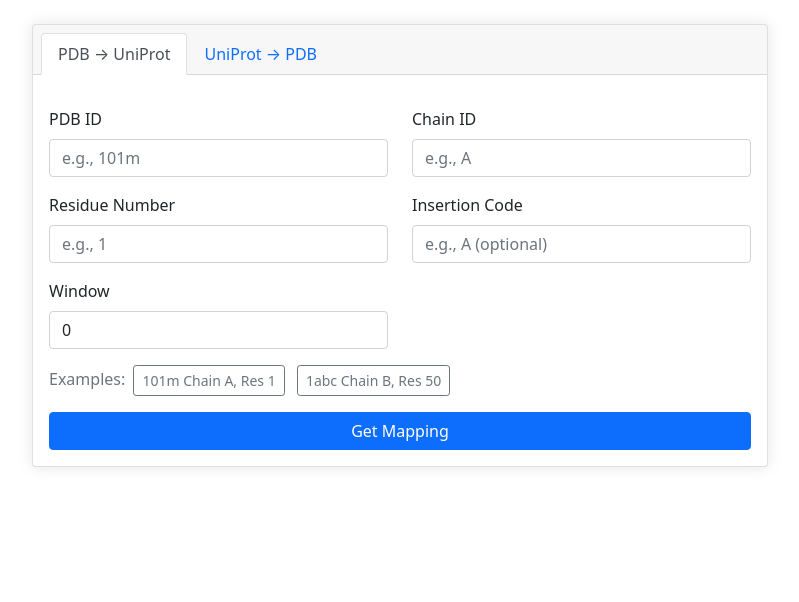
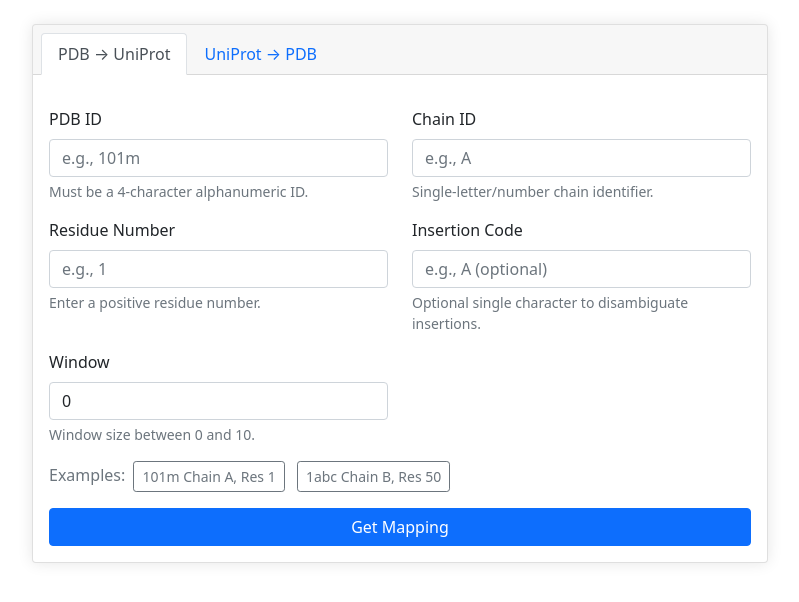
Before and after one commit to MicheleBonus/resx, a Flask app: page / in a window 1280 px wide. Shown: the part 56-658 px from the top of the page, without its empty margins (240-1039 px from the left). Run offline with Flask 3, Linux system fonts and the light colour scheme.

Commit message:
Add client-side validation to mapping forms

```diff
--- a/templates/index.html
+++ b/templates/index.html
@@ -21,24 +21,29 @@
                 <div class="col-md-6">
                   <label class="form-label">PDB ID</label>
                   <input type="text" class="form-control" name="pdb_id"
-                         placeholder="e.g., 101m" maxlength="4" required />
+                         placeholder="e.g., 101m" maxlength="4" pattern="[A-Za-z0-9]{4}" title="Four alphanumeric characters"
+                         required />
+                  <div class="form-text text-muted">Must be a 4-character alphanumeric ID.</div>
                 </div>
                 <div class="col-md-6">
                   <label class="form-label">Chain ID</label>
                   <input type="text" class="form-control" name="chain_id"
-                         placeholder="e.g., A" maxlength="1" required />
+                         placeholder="e.g., A" maxlength="1" pattern="[A-Za-z0-9]" title="Single alphanumeric character" required />
+                  <div class="form-text text-muted">Single-letter/number chain identifier.</div>
                 </div>
               </div>
               <div class="row mb-3">
                 <div class="col-md-6">
                   <label class="form-label">Residue Number</label>
                   <input type="number" class="form-control" name="residue"
-                         placeholder="e.g., 1" required />
+                         placeholder="e.g., 1" min="1" required />
+                  <div class="form-text text-muted">Enter a positive residue number.</div>
                 </div>
                 <div class="col-md-6">
                   <label class="form-label">Insertion Code</label>
                   <input type="text" class="form-control" name="insertion_code"
-                         placeholder="e.g., A (optional)" maxlength="1" />
+                         placeholder="e.g., A (optional)" maxlength="1" pattern="[A-Za-z0-9]?" title="Optional single alphanumeric character" />
+                  <div class="form-text text-muted">Optional single character to disambiguate insertions.</div>
                 </div>
               </div>
               <div class="row mb-3">
@@ -46,6 +51,7 @@
                   <label class="form-label">Window</label>
                   <input type="number" class="form-control" name="window"
                          value="0" min="0" max="10" />
+                  <div class="form-text text-muted">Window size between 0 and 10.</div>
                 </div>
               </div>
               <div class="text-muted mb-3">
@@ -69,18 +75,21 @@
               <div class="mb-3">
                 <label class="form-label">UniProt ID</label>
                 <input type="text" class="form-control" name="uniprot_id"
-                       placeholder="e.g., P02185" required />
+                       placeholder="e.g., P02185" maxlength="10" pattern="[A-Za-z0-9]{6,10}" title="6-10 alphanumeric characters" required />
+                <div class="form-text text-muted">6–10 character alphanumeric UniProt accession.</div>
               </div>
               <div class="row mb-3">
                 <div class="col-md-6">
                   <label class="form-label">Residue Number</label>
                   <input type="number" class="form-control" name="residue"
-                         placeholder="e.g., 1" required />
+                         placeholder="e.g., 1" min="1" required />
+                  <div class="form-text text-muted">Enter a positive residue number.</div>
                 </div>
                 <div class="col-md-6">
                   <label class="form-label">Window</label>
                   <input type="number" class="form-control" name="window"
                          value="0" min="0" max="10" />
+                  <div class="form-text text-muted">Window size between 0 and 10.</div>
                 </div>
               </div>
               <div class="text-muted mb-3">
@@ -143,6 +152,17 @@ const exportButtons = [
     document.querySelector('#results button[onclick="downloadCSV()"]'),
     document.querySelector('#results button[onclick="downloadJSON()"]')
 ];
+const errorDiv = document.getElementById('error');
+
+function showError(message) {
+    errorDiv.textContent = message;
+    errorDiv.style.display = 'block';
+}
+
+function clearError() {
+    errorDiv.textContent = '';
+    errorDiv.style.display = 'none';
+}
 
 function setExportButtonsEnabled(enabled) {
     exportButtons.forEach(button => {
@@ -152,6 +172,56 @@ function setExportButtonsEnabled(enabled) {
 }
 
 setExportButtonsEnabled(false);
+
+function validateWindowValue(value) {
+    const windowValue = Number(value);
+    if (!Number.isInteger(windowValue) || windowValue < 0 || windowValue > 10) {
+        return 'Window must be an integer between 0 and 10.';
+    }
+    return null;
+}
+
+function validatePdbFormData(formData) {
+    const pdbId = (formData.get('pdb_id') || '').trim();
+    const chainId = (formData.get('chain_id') || '').trim();
+    const residue = Number(formData.get('residue'));
+    const insertionCode = (formData.get('insertion_code') || '').trim();
+    const windowError = validateWindowValue(formData.get('window'));
+
+    if (!/^[A-Za-z0-9]{4}$/.test(pdbId)) {
+        return 'PDB ID must be exactly four letters or numbers (e.g., 101m).';
+    }
+
+    if (!/^[A-Za-z0-9]$/.test(chainId)) {
+        return 'Chain ID must be a single letter or number (e.g., A).';
+    }
+
+    if (!Number.isInteger(residue) || residue < 1) {
+        return 'Residue number must be a positive integer.';
+    }
+
+    if (insertionCode && !/^[A-Za-z0-9]$/.test(insertionCode)) {
+        return 'Insertion code must be a single letter or number if provided.';
+    }
+
+    return windowError;
+}
+
+function validateUniProtFormData(formData) {
+    const uniprotId = (formData.get('uniprot_id') || '').trim();
+    const residue = Number(formData.get('residue'));
+    const windowError = validateWindowValue(formData.get('window'));
+
+    if (!/^[A-Za-z0-9]{6,10}$/.test(uniprotId)) {
+        return 'UniProt ID must be 6–10 letters or numbers (e.g., P02185).';
+    }
+
+    if (!Number.isInteger(residue) || residue < 1) {
+        return 'Residue number must be a positive integer.';
+    }
+
+    return windowError;
+}
 
 // Example filling functions
 function fillPDBExample(pdb, chain, res) {
@@ -248,9 +318,20 @@ function downloadFile(content, filename, contentType) {
 // Form handlers
 document.getElementById('pdbForm').onsubmit = function(e) {
     e.preventDefault();
+    clearError();
+    const resultsDiv = document.getElementById('results');
+    const formData = new FormData(e.target);
+
+    const validationError = validatePdbFormData(formData);
+    if (validationError) {
+        currentResults = null;
+        setExportButtonsEnabled(false);
+        showError(validationError);
+        resultsDiv.style.display = 'none';
+        return;
+    }
+
     showLoading('pdb');
-
-    const formData = new FormData(e.target);
 
     fetch('/map/pdb', {
         method: 'POST',
@@ -259,22 +340,20 @@ document.getElementById('pdbForm').onsubmit = function(e) {
         .then(response => response.json())
         .then(data => {
             const resultsDiv = document.getElementById('results');
-            const errorDiv = document.getElementById('error');
             const resultsBody = document.getElementById('resultsBody');
             const resultsHeader = document.getElementById('resultsHeader');
 
             if (data.error) {
                 currentResults = null;
                 setExportButtonsEnabled(false);
-                errorDiv.textContent = data.error;
-                errorDiv.style.display = 'block';
+                showError(data.error);
                 resultsDiv.style.display = 'none';
                 return;
             }
 
             currentResults = data;  // Store for JSON export
             setExportButtonsEnabled(true);
-            errorDiv.style.display = 'none';
+            clearError();
             resultsDiv.style.display = 'block';
             resultsBody.innerHTML = '';
 
@@ -304,9 +383,7 @@ document.getElementById('pdbForm').onsubmit = function(e) {
         .catch(error => {
             currentResults = null;
             setExportButtonsEnabled(false);
-            document.getElementById('error').textContent =
-                'An error occurred while fetching the data.';
-            document.getElementById('error').style.display = 'block';
+            showError('An error occurred while fetching the data.');
             document.getElementById('results').style.display = 'none';
         })
         .finally(() => {
@@ -316,9 +393,20 @@ document.getElementById('pdbForm').onsubmit = function(e) {
 
 document.getElementById('uniprotForm').onsubmit = function(e) {
     e.preventDefault();
+    clearError();
+    const resultsDiv = document.getElementById('results');
+    const formData = new FormData(e.target);
+
+    const validationError = validateUniProtFormData(formData);
+    if (validationError) {
+        currentResults = null;
+        setExportButtonsEnabled(false);
+        showError(validationError);
+        resultsDiv.style.display = 'none';
+        return;
+    }
+
     showLoading('uniprot');
-
-    const formData = new FormData(e.target);
 
     fetch('/map/uniprot', {
         method: 'POST',
@@ -327,22 +415,20 @@ document.getElementById('uniprotForm').onsubmit = function(e) {
         .then(response => response.json())
         .then(data => {
             const resultsDiv = document.getElementById('results');
-            const errorDiv = document.getElementById('error');
             const resultsBody = document.getElementById('resultsBody');
             const resultsHeader = document.getElementById('resultsHeader');
 
             if (data.error) {
                 currentResults = null;
                 setExportButtonsEnabled(false);
-                errorDiv.textContent = data.error;
-                errorDiv.style.display = 'block';
+                showError(data.error);
                 resultsDiv.style.display = 'none';
                 return;
             }
 
             currentResults = data;  // Store for JSON export
             setExportButtonsEnabled(true);
-            errorDiv.style.display = 'none';
+            clearError();
             resultsDiv.style.display = 'block';
             resultsBody.innerHTML = '';
 
@@ -372,9 +458,7 @@ document.getElementById('uniprotForm').onsubmit = function(e) {
         .catch(error => {
             currentResults = null;
             setExportButtonsEnabled(false);
-            document.getElementById('error').textContent =
-                'An error occurred while fetching the data.';
-            document.getElementById('error').style.display = 'block';
+            showError('An error occurred while fetching the data.');
             document.getElementById('results').style.display = 'none';
         })
         .finally(() => {
```
